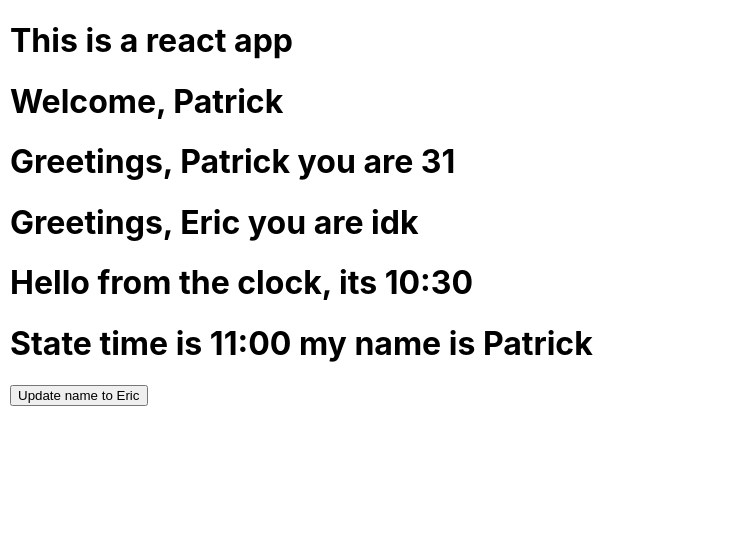
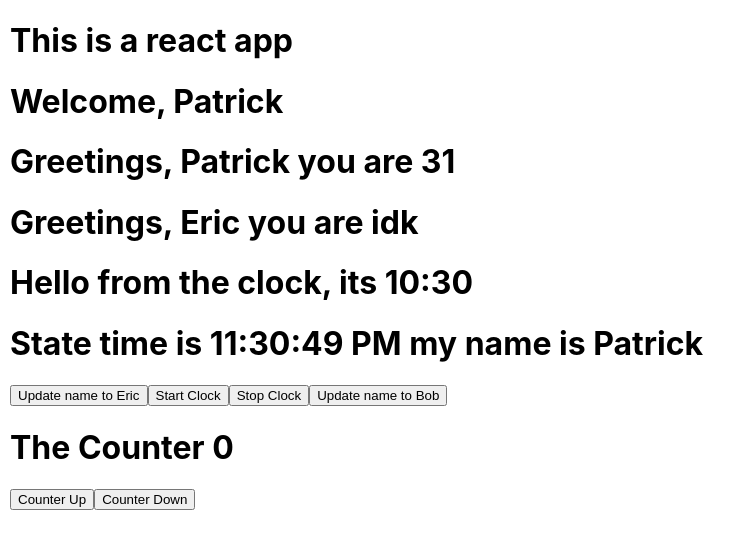
Before and after one commit to patrickj32/patricks_first_react_app, a React (Create React App) app: page / in a window 1280 px wide. Shown: the top 548 px of the page, without its empty margins (0-756 px from the left). Built offline with nearby package versions, Linux system fonts and the light colour scheme.

Commit message:
added a counter and such

```diff
--- a/src/App.js
+++ b/src/App.js
@@ -3,6 +3,7 @@ import Welcome from "./pj_components/Welcome";
 import CustomGreeting from "./pj_components/CustomGreeting"
 import PjClock from './pj_components/PjClock';
 import PjClockwithState from './pj_components/PjClockwithState';
+import Counter from './pj_components/Counter';
 
 
 function App() {
@@ -15,6 +16,7 @@ function App() {
       <CustomGreeting userName="Eric" />
       <PjClock time="10:30"/>
       <PjClockwithState />
+      <Counter />
 
 
     </div>
--- /dev/null
+++ b/src/pj_components/Counter.js
@@ -0,0 +1,54 @@
+import React from "react"
+
+class Counter extends React.Component {
+    constructor(props) {
+        super(props)
+
+        this.state = {
+            counter: 0
+        }
+
+    }
+
+    counterIncrease = () => {
+
+       if(this.state.counter <10){
+        this.setState({
+            counter: this.state.counter + 1
+        })
+
+    }
+}
+
+    counterDecrease = () => {
+
+        if(this.state.counter >0){
+
+
+        this.setState({
+            counter: this.state.counter -1
+        })
+    }
+
+
+    }
+
+    render() {
+        return (
+            <div className="Counter">
+                <h1>The Counter {this.state.counter}</h1>
+                <button onClick={this.counterIncrease}>Counter Up</button>
+                <button onClick={this.counterDecrease}>Counter Down</button>
+
+            </div>
+        )
+    }
+
+
+
+
+
+}
+
+
+export default Counter
--- a/src/pj_components/PjClock.js
+++ b/src/pj_components/PjClock.js
@@ -2,6 +2,8 @@ import React from "react"
 
 // in a class component, its "this" then ".props" and so on.
 // there is also a contructor and a super props
+
+
 
 class PjClock extends React.Component {
     constructor(props) {
--- a/src/pj_components/PjClockwithState.js
+++ b/src/pj_components/PjClockwithState.js
@@ -5,13 +5,19 @@ import React from "react"
 
 // *props are passed in, we have to give it something*
 // *state is not passed in, we create it inside the constructor*
+
+// ****if you want "state", USE A CLASS COMPONENT***
 class PjClockwithState extends React.Component {
     constructor(props) {
         super(props)
 
         // this is where im creating the state object
+
+        // ***we use state for things we want to keep track of overtime. Things that will display to a user****
+
+        // React cares that you call it "state". You cant name it whatever.
         this.state = {
-            timeWithState: '11:00',
+            time: new Date(),
             name: 'Patrick'
         }
     }
@@ -20,11 +26,38 @@ class PjClockwithState extends React.Component {
         this.setState({ name: "Eric" })
 
     }
+    nameUpdateBob = () => {
+        this.setState({ name: "Bob" })
+
+    }
+
+
+    startClock = () => {
+
+        this.timerPoop = setInterval(()=>{
+
+            this.setState({ time: new Date() })
+
+        }, 1000)
+
+
+    }
+// this has nothing to do with state. stopClock literally stops the clock from updating
+    stopClock = () => {
+
+        clearInterval(this.timerPoop)
+
+    }
+
     render() {
         return (
             <div className="PjClockwithState">
-                <h1>State time is {this.state.timeWithState} my name is {this.state.name}</h1>
+                <h1>State time is {this.state.time.toLocaleTimeString()} my name is {this.state.name}</h1>
                 <button onClick={this.nameUpdate}>Update name to Eric</button>
+                <button onClick={this.startClock}>Start Clock</button>
+                <button onClick={this.stopClock}>Stop Clock</button>
+                <button onClick={this.nameUpdateBob}>Update name to Bob</button>
+
             </div>
         )
     }
```
